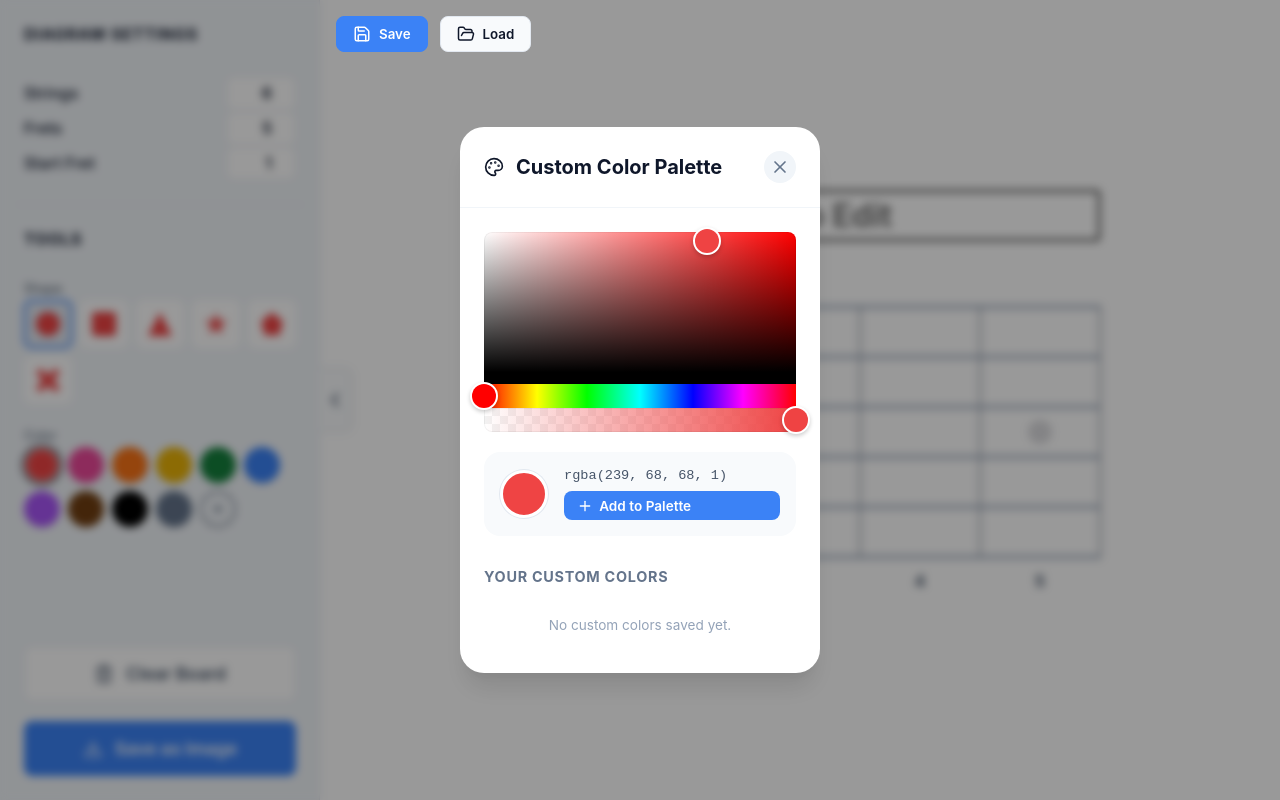
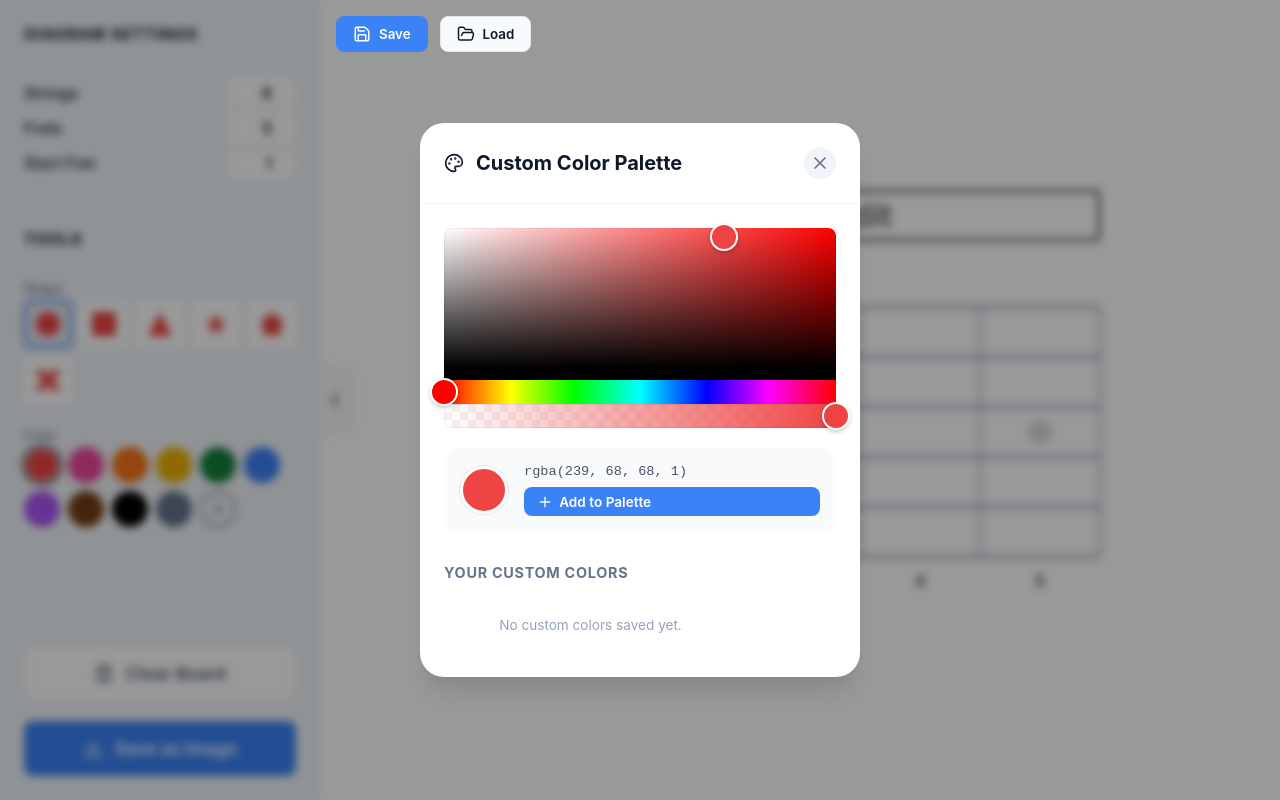
Before and after one commit to hankyukim89/Guitarfretboard, a React (Vite) app: page / in a window 1280 px wide. Both pictures are taken after a click on the button 218 px from the left and 509 px from the top of the page. Built offline with nearby package versions, Linux system fonts and the light colour scheme.

Commit message:
Fix custom color button replacement and enlarge custom palette modal

```diff
--- a/src/components/ControlPanel.jsx
+++ b/src/components/ControlPanel.jsx
@@ -143,14 +143,11 @@ const ControlPanel = ({
                                 />
                             ))}
                             <button
-                                className={`color-btn custom-btn ${!COLORS.includes(activeTool.color) && !customPalette.includes(activeTool.color) ? 'active' : ''}`}
-                                style={{
-                                    backgroundColor: (!COLORS.includes(activeTool.color) && !customPalette.includes(activeTool.color)) ? activeTool.color : 'transparent'
-                                }}
+                                className="color-btn custom-btn"
                                 onClick={() => setShowColorPicker(true)}
                                 title="Custom Color Wheel"
                             >
-                                {(!COLORS.includes(activeTool.color) && !customPalette.includes(activeTool.color)) ? null : <Plus size={16} color="var(--text-secondary)" />}
+                                <Plus size={16} color="var(--text-secondary)" />
                             </button>
                         </div>
 
--- a/src/components/CustomColorPicker.css
+++ b/src/components/CustomColorPicker.css
@@ -15,7 +15,10 @@
 
 .custom-color-picker-modal {
     background: white;
-    width: 360px;
+    width: 440px;
+    max-height: 90vh;
+    display: flex;
+    flex-direction: column;
     border-radius: 1.5rem;
     box-shadow: 0 20px 25px -5px rgba(0, 0, 0, 0.1), 0 10px 10px -5px rgba(0, 0, 0, 0.04);
     overflow: hidden;
@@ -76,6 +79,8 @@
     display: flex;
     flex-direction: column;
     gap: 2rem;
+    overflow-y: auto;
+    flex: 1;
 }
 
 .picker-section {
@@ -152,10 +157,11 @@
 
 .custom-palette-grid {
     display: grid;
-    grid-template-columns: repeat(6, 1fr);
+    grid-template-columns: repeat(8, 1fr);
     gap: 0.75rem;
-    max-height: 120px;
+    max-height: 200px;
     overflow-y: auto;
+    padding: 0.25rem;
 }
 
 .palette-item {
--- a/src/components/CustomColorPicker.jsx
+++ b/src/components/CustomColorPicker.jsx
@@ -32,9 +32,10 @@ const CustomColorPicker = ({ onSelectColor, activeColor, onClose }) => {
 
     const rgbaString = `rgba(${color.r}, ${color.g}, ${color.b}, ${color.a})`;
 
-    const addToPalette = () => {
+     const addToPalette = () => {
         if (!customPalette.includes(rgbaString)) {
             setCustomPalette([...customPalette, rgbaString]);
+            onSelectColor(rgbaString);
         }
     };
 
@@ -57,12 +58,9 @@ const CustomColorPicker = ({ onSelectColor, activeColor, onClose }) => {
 
                 <div className="modal-body">
                     <div className="picker-section">
-                        <RgbaColorPicker
+                         <RgbaColorPicker
                             color={color}
-                            onChange={(newColor) => {
-                                setColor(newColor);
-                                onSelectColor(`rgba(${newColor.r}, ${newColor.g}, ${newColor.b}, ${newColor.a})`);
-                            }}
+                            onChange={setColor}
                         />
                         <div className="color-preview-container">
                             <div
```
